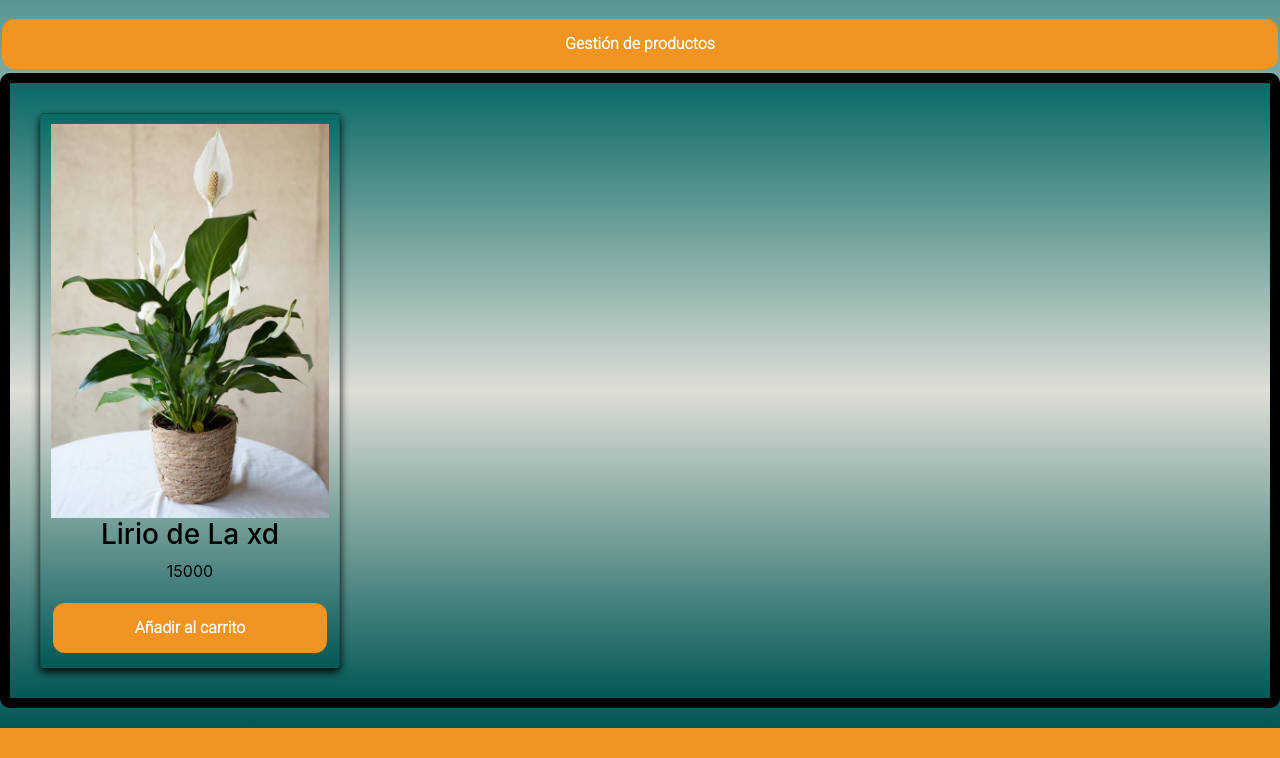
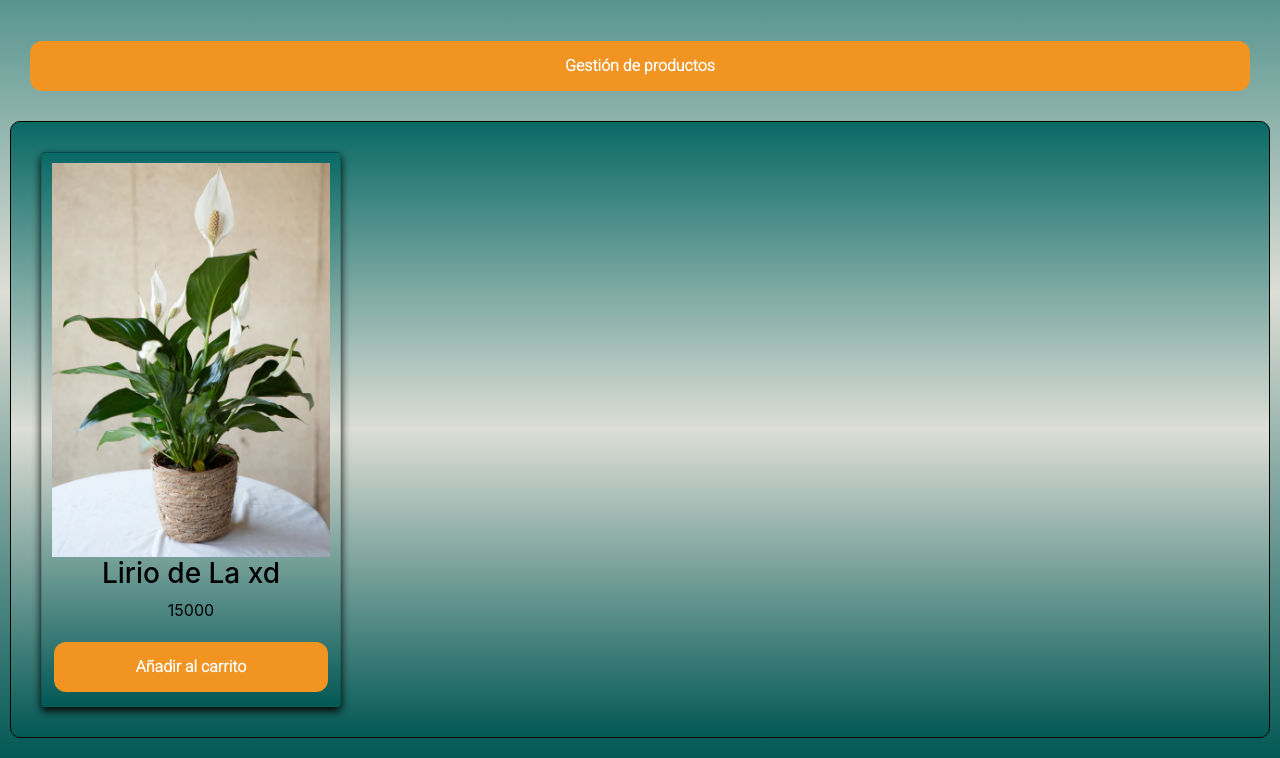
Before and after one commit to newmanwerker/ETPW, a Django app: page /appJardineria/productos in a window 1280 px wide. Shown: the part 173-931 px from the top of the page. Before the commit the page ends 901 px from the top, so only its background shows below. Run offline with Django 5.2, Linux system fonts and the light colour scheme; data comes from the database, SQL or seed files in the repository; both versions use the stored data as it was after the commit; some libraries are stand-ins or nearby versions.

Commit message:
Updated new productos and style

```diff
--- a/appJardineria/static/css/style.css
+++ b/appJardineria/static/css/style.css
@@ -131,11 +131,16 @@
     text-align: center;
 }
 .card-container {
-    border: 10px solid #000000;
+    border: 1px solid #000000;
     padding: 20px;
+    margin: 10px;
     margin-bottom: 20px;
     border-radius: 10px;
     background: linear-gradient(to bottom  , #096965, #DDDED6, #025855);
+    display: grid;
+    grid-template-columns: repeat(auto-fill, minmax(250px, 1fr));
+    gap: 20px;
+    justify-content: center;
 }
 
 #C1{
@@ -149,7 +154,7 @@
     height: auto; /* Mantiene la proporción de la imagen */
     object-fit: cover; /* Cubre el espacio disponible sin perder proporción */
     display: block; /* Elimina cualquier espacio extra alrededor de la imagen */
-    margin: 0 auto; /* Centra la imagen horizontalmente */
+    margin: auto; /* Centra la imagen horizontalmente */
 }
 
 .above-card{
@@ -237,7 +242,7 @@
     text-decoration: none; /* No underline */
     display: inline-block;
     font-size: 16px;
-    margin: 4px 2px;
+    margin: 30px;
     cursor: pointer;
     border-radius: 12px;
     transition: background-color 0.4s, color 0.4s;
```
Also changed, not shown: db.sqlite3.
